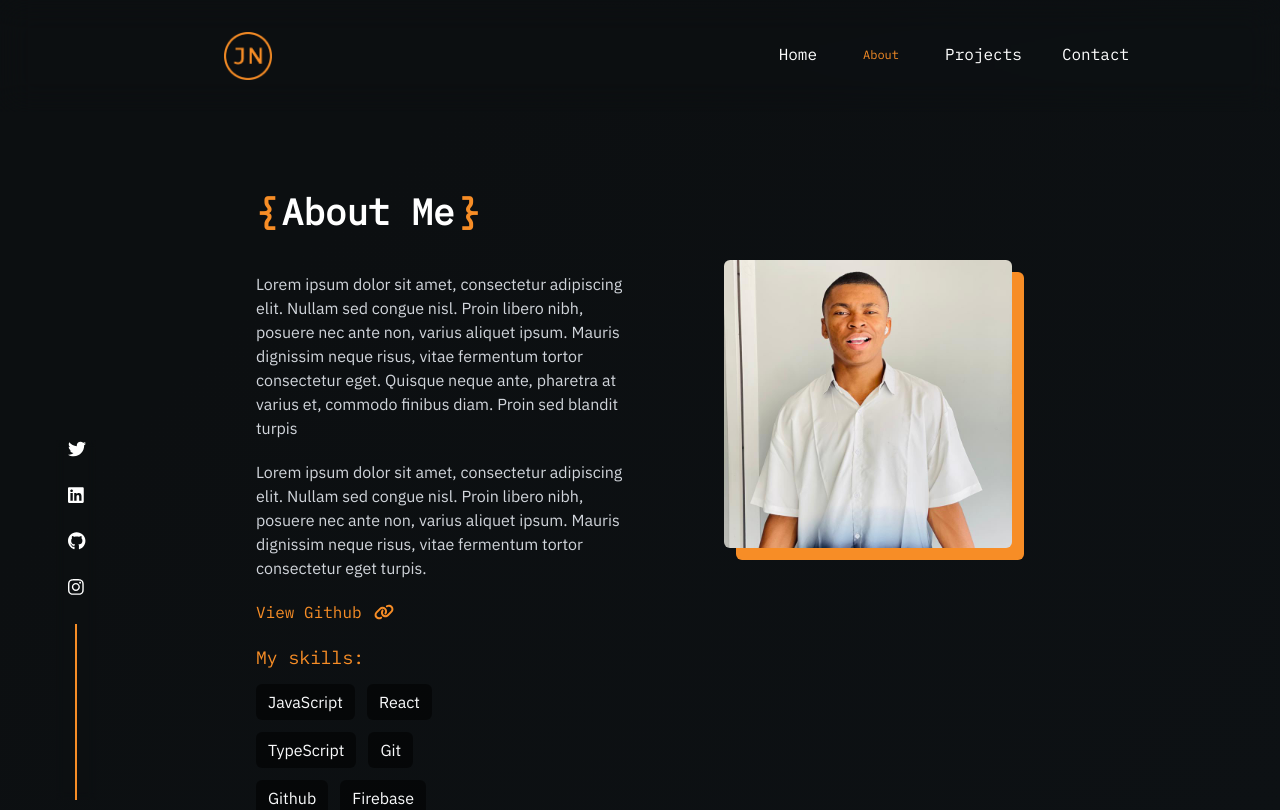
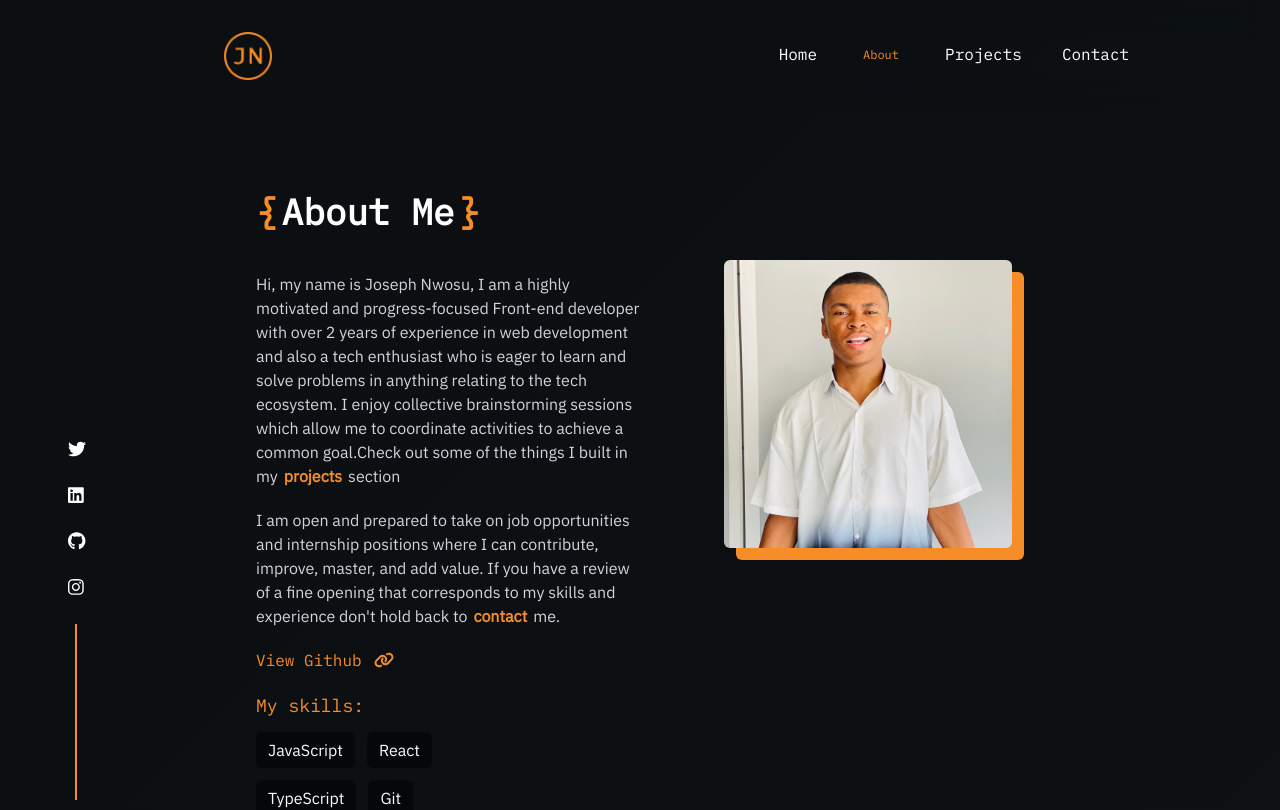
Before and after one commit to JosephChuksN/JosephChuksN, a React (Create React App) app: page /about in a window 1280 px wide. Shown: the top 810 px of the page. Built offline with nearby package versions, Linux system fonts and the light colour scheme.

Commit message:
added contents to about section

```diff
--- a/src/components/About.tsx
+++ b/src/components/About.tsx
@@ -1,5 +1,6 @@
 import React from 'react'
 import chukwudi from  '../assets/chukwudi.jpg'
+import { Link } from 'react-router-dom'
 import { FontAwesomeIcon } from "@fortawesome/react-fontawesome"
 import { Slide } from 'react-awesome-reveal'
 import { faLink } from '@fortawesome/free-solid-svg-icons'
@@ -22,17 +23,26 @@ const About:React.FC = () => {
     <Slide damping={0.3} direction="left" triggerOnce={true}>
     <div className="flex flex-col gap-5 lg:w-4/5 ">
     <span className="text-gray-300 text-base font-para ">
-     Lorem ipsum dolor sit amet, consectetur adipiscing elit.
-     Nullam sed congue nisl. Proin libero nibh,
-     posuere nec ante non, varius aliquet ipsum. Mauris dignissim neque risus, vitae
-     fermentum tortor consectetur eget. Quisque neque ante, pharetra at varius et,
-     commodo finibus diam. Proin sed blandit turpis
+    Hi, my name is Joseph Nwosu, I am a highly motivated and
+    progress-focused Front-end developer with over 2
+    years of experience in web development and also a tech
+    enthusiast who is eager to learn and solve problems in
+    anything relating to the tech ecosystem. I enjoy collective
+    brainstorming sessions which allow me to coordinate activities
+    to achieve a common goal.Check out some of the things I built in my
+    <strong className="font-semibold text-[#F78D26] px-1.5">
+       projects
+    </strong>
+     section
     </span>
-    <span className="text-gray-300 text-base font-para ">
-     Lorem ipsum dolor sit amet, consectetur adipiscing elit.
-     Nullam sed congue nisl. Proin libero nibh,
-     posuere nec ante non, varius aliquet ipsum. Mauris dignissim neque risus, vitae
-     fermentum tortor consectetur eget turpis.
+    <span className="text-gray-300 text-base font-para">
+    I am open and prepared to take on job opportunities and internship positions
+     where I can contribute, improve, master, and add value. If you have a review of a fine opening that
+     corresponds to my skills and experience don't hold back to
+     <strong className="font-semibold text-[#F78D26] px-1.5">
+      contact
+    </strong>
+       me.
     </span>
     <a href="https://github.com/JosephChuksN"  target="_blank" rel="noopener noreferrer">
     <span className="flex items-center gap-3 text-[#F78D26] font-headers hover:scale-75 transition-all delay-100 duration-300 cursor-pointer w-36">
--- a/src/components/Projects.tsx
+++ b/src/components/Projects.tsx
@@ -1,7 +1,7 @@
 import React from 'react'
 import ProjectData from './ProjectData'
 import { projectDatas } from '../projectData'
-import { Slide } from 'react-awesome-reveal'
+
 
 const Projects:React.FC = () => {
 
```
